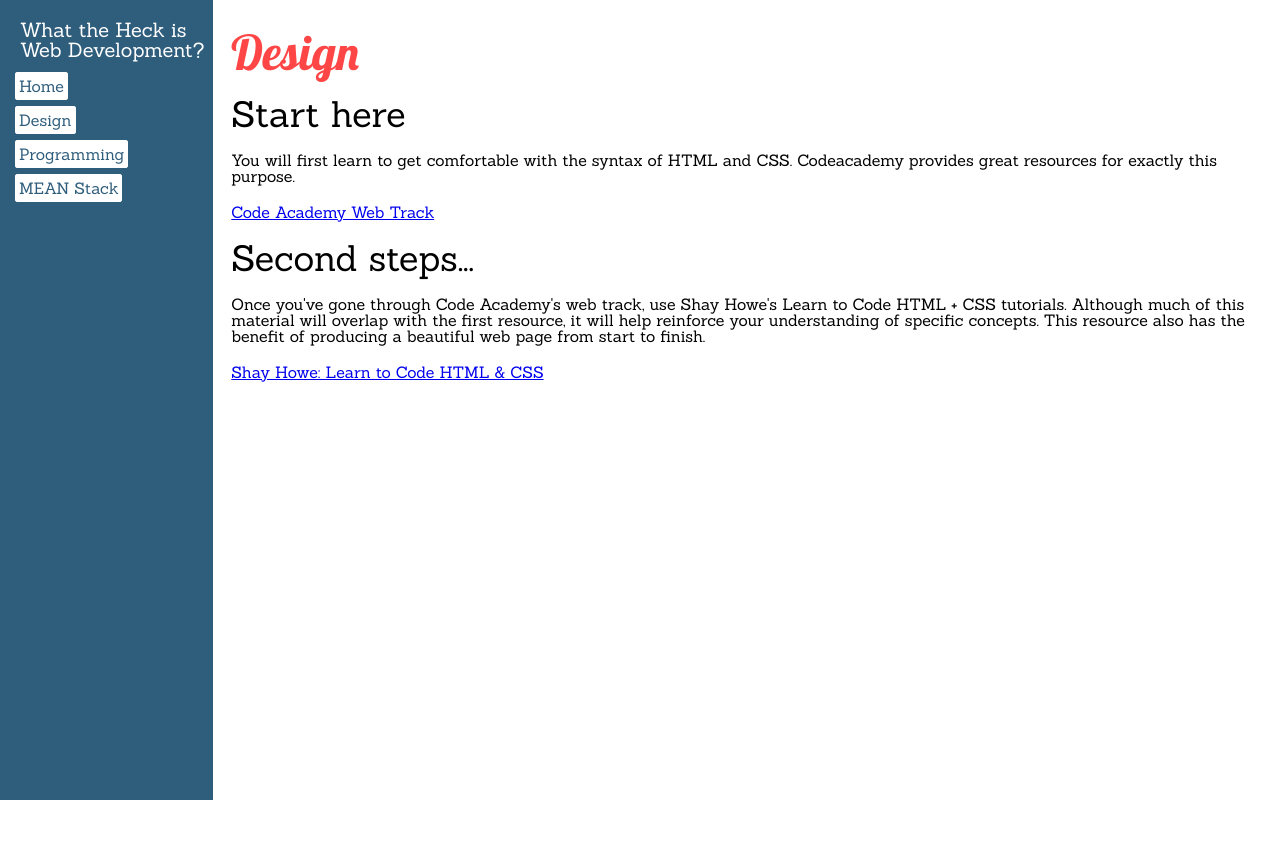
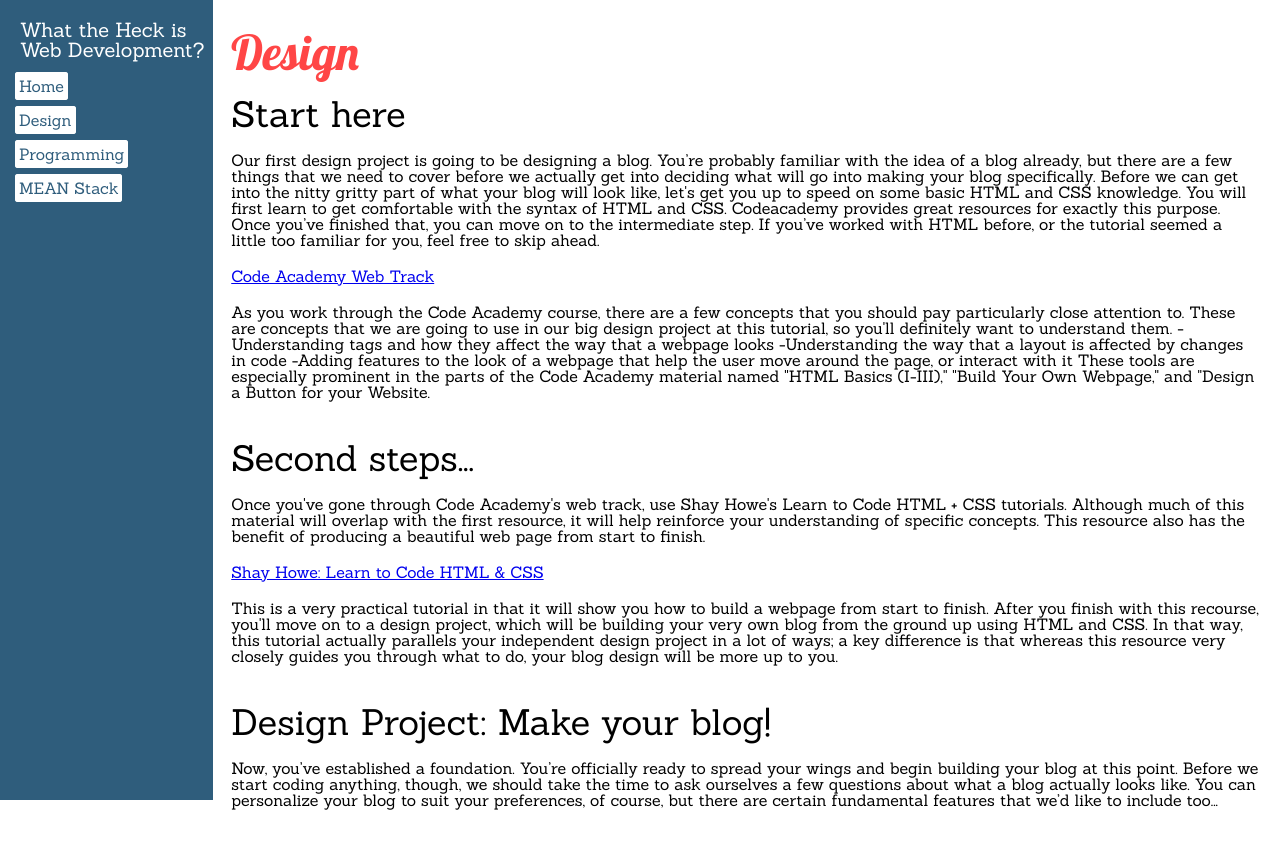
Before and after one commit to medhir/CSedWebDev, a plain HTML site: page design.html in a window 1280 px wide. Before the commit the page ends 800 px from the top, so only its background shows below. Drawn offline with Linux system fonts and the light colour scheme.

Commit message:
Added text

```diff
--- a/design.html
+++ b/design.html
@@ -25,12 +25,41 @@
 
 					<h2 class="fancy">Design</h2>
 					<h4>Start here</h4>
-					<p>You will first learn to get comfortable with the syntax of HTML and CSS. Codeacademy provides great resources for exactly this purpose.</p>
+
+					<p>Our first design project is going to be designing a blog.
+
+					You’re probably familiar with the idea of a blog already, but there are a few things that we need to cover before we actually get into deciding what will go into making your blog specifically.
+
+					Before we can get into the nitty gritty part of what your blog will look like, let's get you up to speed on some basic HTML and CSS knowledge.
+
+					You will first learn to get comfortable with the syntax of HTML and CSS. Codeacademy provides great resources for exactly this purpose.
+
+					Once you’ve finished that, you can move on to the intermediate step. If you’ve worked with HTML before, or the tutorial seemed a little too familiar for you, feel free to skip ahead. </p>
+
 					<p><a href="http://www.codecademy.com/tracks/web">Code Academy Web Track</a></p>
+
+					<p>As you work through the Code Academy course, there are a few concepts that you should pay particularly close attention to. These are concepts that we are going to use in our big design project at this tutorial, so you'll definitely want to understand them.
+						-Understanding tags and how they affect the way that a webpage looks
+						-Understanding the way that a layout is affected by changes in code
+						-Adding features to the look of a webpage that help the user move around the page, or interact with it
+
+					These tools are especially prominent in the parts of the Code Academy material named "HTML Basics (I-III)," "Build Your Own Webpage," and "Design a Button for your Website.<p>
 
 					<h4>Second steps...</h4>
 					<p>Once you've gone through Code Academy's web track, use Shay Howe's Learn to Code HTML + CSS tutorials. Although much of this material will overlap with the first resource, it will help reinforce your understanding of specific concepts. This resource also has the benefit of producing a beautiful web page from start to finish.</p>
 					<p><a href="http://learn.shayhowe.com/html-css/">Shay Howe: Learn to Code HTML &amp; CSS</a></p>
+
+					<p>This is a very practical tutorial in that it will show you how to build a webpage from start to finish. After you finish with this recourse, you'll move on to a design project, which will be building your very own blog from the ground up using HTML and CSS.
+
+					In that way, this tutorial actually parallels your independent design project in a lot of ways; a key difference is that whereas this resource very closely guides you through what to do, your blog design will be more up to you.<p>
+
+					<h4>Design Project: Make your blog!</h4>
+
+					<p>Now, you’ve established a foundation. You’re officially ready to spread your wings and begin building your blog at this point.
+
+					Before we start coding anything, though, we should take the time to ask ourselves a few questions about what a blog actually looks like.
+
+					You can personalize your blog to suit your preferences, of course, but there are certain fundamental features that we’d like to include too...<p>
 
 				</section>
 
```
